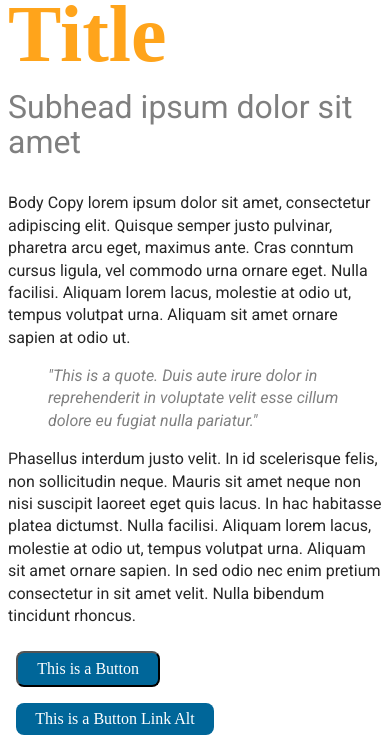
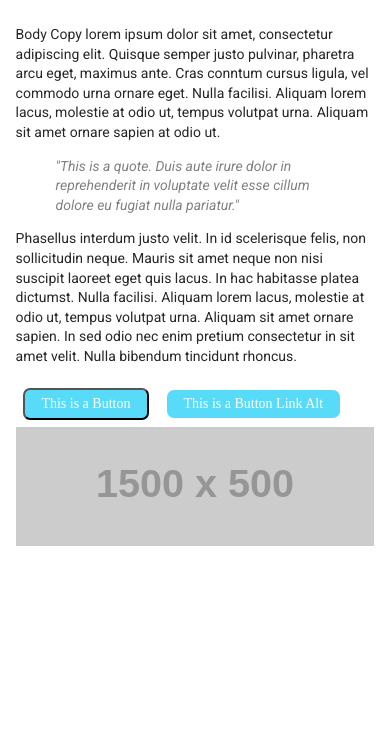
Before and after one commit to kokonagai/mybase, a plain HTML site: page index.html in a window 390 px wide. Shown: the part 833-1584 px from the top of the page. After the commit the page ends 1385 px from the top, so only its background shows below. Drawn offline with Linux system fonts and the light colour scheme; placeholder pictures from the web are drawn by us; a web font is replaced by a local one.

Commit message:
added media queries

```diff
--- a/index.html
+++ b/index.html
@@ -13,26 +13,38 @@
     <link href="css/style.css" rel="stylesheet" type="text/css" />
 
     <!--GOOGLE FONTS -->
-    <link href="https://fonts.googleapis.com/css?family=Playfair+Display:400,700,700i,900|Roboto:300,400,400i,500,500i,700&display=swap" rel="stylesheet">
+    <link
+        href="https://fonts.googleapis.com/css?family=Playfair+Display:400,700,700i,900|Roboto:300,400,400i,500,500i,700&display=swap"
+        rel="stylesheet">
 </head>
 
 <body>
+
+    <div class="container">
         <h1>Heading 1</h1>
         <h2>Heading 2</h2>
         <h3>Heading 3</h3>
 
         <p>Lorem ipsum dolor sit amet, consectetur adipiscing elit.
-        This is something <b>bold</b>, this is something <em>italic</em>, and this is a <a href="#">link</a>. Mauris porta arcu sed ante fringilla facilisis.
-        Phasellus vel mi ullamcorper, aliquet enim sed, porttitor felis. Ut euismod pellentesque magna at lobortis. In
-        sed sagittis dolor, ut rutrum dolor. Vestibulum eu nisl a risus rhoncus efficitur. Nunc dignissim, tellus vitae
-        rutrum sodales, erat turpis interdum mi, eget mollis lectus nunc a velit. Mauris eu nulla felis. Nullam sit amet
-        neque eu tortor scelerisque varius viverra quis nulla. Fusce scelerisque orci euismod eleifend malesuada. Nullam
+            This is something <b>bold</b>, this is something <em>italic</em>, and this is a <a href="#">link</a>. Mauris
+            porta arcu sed ante fringilla facilisis.
+            Phasellus vel mi ullamcorper, aliquet enim sed, porttitor felis. Ut euismod pellentesque magna at lobortis.
+            In
+            sed sagittis dolor, ut rutrum dolor. Vestibulum eu nisl a risus rhoncus efficitur. Nunc dignissim, tellus
+            vitae
+            rutrum sodales, erat turpis interdum mi, eget mollis lectus nunc a velit. Mauris eu nulla felis. Nullam sit
+            amet
+            neque eu tortor scelerisque varius viverra quis nulla. Fusce scelerisque orci euismod eleifend malesuada.
+            Nullam
             vel nibh a leo cursus porttitor.</p>
 
-    <p> Nam vestibulum dolor vitae elit convallis elementum. Quisque mi ex, laoreet ut nisl ut, suscipit luctus lectus.
+        <p> Nam vestibulum dolor vitae elit convallis elementum. Quisque mi ex, laoreet ut nisl ut, suscipit luctus
+            lectus.
             Nullam pretium tincidunt nunc, in bibendum ex elementum id. Nulla pellentesque imperdiet vehicula. Etiam
-        venenatis euismod nibh. Donec turpis nibh, egestas a nunc in, congue tincidunt nisi. Nam blandit libero vitae
-        dignissim condimentum. In vel urna blandit, varius urna cursus, vehicula enim. Quisque ornare maximus ipsum in
+            venenatis euismod nibh. Donec turpis nibh, egestas a nunc in, congue tincidunt nisi. Nam blandit libero
+            vitae
+            dignissim condimentum. In vel urna blandit, varius urna cursus, vehicula enim. Quisque ornare maximus ipsum
+            in
             auctor.</p>
 
 
@@ -40,16 +52,29 @@
         <h1 class="mainhead">Headline Title</h1>
         <h2 class="subhead">Subhead ipsum dolor sit amet</h2>
 
-  <p>Body Copy lorem ipsum dolor sit amet, consectetur adipiscing elit. Quisque semper justo pulvinar, pharetra arcu eget, maximus ante. Cras conntum cursus ligula, vel commodo urna ornare eget. Nulla facilisi. Aliquam lorem lacus, molestie at odio ut, tempus volutpat
+        <p>Body Copy lorem ipsum dolor sit amet, consectetur adipiscing elit. Quisque semper justo pulvinar, pharetra
+            arcu
+            eget, maximus ante. Cras conntum cursus ligula, vel commodo urna ornare eget. Nulla facilisi. Aliquam lorem
+            lacus, molestie at odio ut, tempus volutpat
             urna. Aliquam sit amet ornare sapien at odio ut.</p>
 
- <blockquote> "This is a quote. Duis aute irure dolor in reprehenderit in voluptate velit esse cillum dolore eu fugiat nulla pariatur." </blockquote>
+        <blockquote> "This is a quote. Duis aute irure dolor in reprehenderit in voluptate velit esse cillum dolore eu
+            fugiat nulla pariatur." </blockquote>
 
-  <p>Phasellus interdum justo velit. In id scelerisque felis, non sollicitudin neque. Mauris sit amet neque non nisi suscipit laoreet eget quis lacus. In hac habitasse platea dictumst. Nulla facilisi. Aliquam lorem lacus, molestie at odio ut, tempus volutpat
-    urna. Aliquam sit amet ornare sapien. In sed odio nec enim pretium consectetur in sit amet velit. Nulla bibendum tincidunt rhoncus.</p>
+        <p>Phasellus interdum justo velit. In id scelerisque felis, non sollicitudin neque. Mauris sit amet neque non
+            nisi
+            suscipit laoreet eget quis lacus. In hac habitasse platea dictumst. Nulla facilisi. Aliquam lorem lacus,
+            molestie at odio ut, tempus volutpat
+            urna. Aliquam sit amet ornare sapien. In sed odio nec enim pretium consectetur in sit amet velit. Nulla
+            bibendum
+            tincidunt rhoncus.</p>
 
         <button>This is a Button</button>
         <a class="button alt">This is a Button Link Alt</a>
+
+        <img src="http://via.placeholder.com/1500/500" alt="Placeholder Image" />
+
+    </div>
 </body>
 
 </html>
--- /dev/null
+++ b/scss/partials/_layout.scss
@@ -0,0 +1,34 @@
+// BOX SIZING
+* {box-sizing: border-box;}
+
+// LAYOUT RESPONSIVE TYPE SCALING FOR BREAK POINT
+//14px ON SMALL SCREENS (MOBILE)
+//16PX ON MEDIUM SCREENS (TABLET)
+//18PX ON LARGE SCREENS (DESKTOP)
+
+body {
+    font-size: 87.5%;
+    margin: 0;
+}
+
+.container {
+    padding: 0 4%
+}
+
+@media (min-width: $breakpoint-small) {
+    body {
+        font-size: 100% // 16px
+    }
+}
+
+@media (min-width:$breakpoint-medium) {
+    .container {
+        max-width: $breakpoint-medium -50
+    }
+}
+
+@media (min-width: $breakpoint-large) {
+    body {
+        font-size: 112.5% // 18px
+    }
+}
--- /dev/null
+++ b/scss/partials/_media.scss
@@ -0,0 +1,9 @@
+
+// MEDIA
+// When you use 2 forward slash commens, they do not get processed
+
+/* Responsive Images */
+img {
+    max-width: 100%;
+    height: auto;
+  }
--- a/scss/style.scss
+++ b/scss/style.scss
@@ -7,11 +7,18 @@ $body-fontfamily: 'Roboto', sans-serif;
 $color-text-body: rgba(0,0,0,.85);
 $color-accent: rgb(255, 164, 27);
 $color-midgrey: rgba(0,0,0,.5);
-$color-links: #069;
+$color-links: rgb(88, 219, 249);
 $color-links-dark: #035;
+
+//BREAKPOINTS
+$breakpoint-small: 768px;
+$breakpoint-medium: 1050px;
+$breakpoint-large: 1250px;
 
 // IMPORT PARTIALS
 
 @import 'partials/toc';
 @import 'partials/typography';
 @import 'partials/buttons';
+@import 'partials/media';
+@import 'partials/layout';
```
Also changed, not shown: css/partials/_media.css (added), css/style.css, 2 other files. Lines whose indentation alone changed are shown as unchanged.
